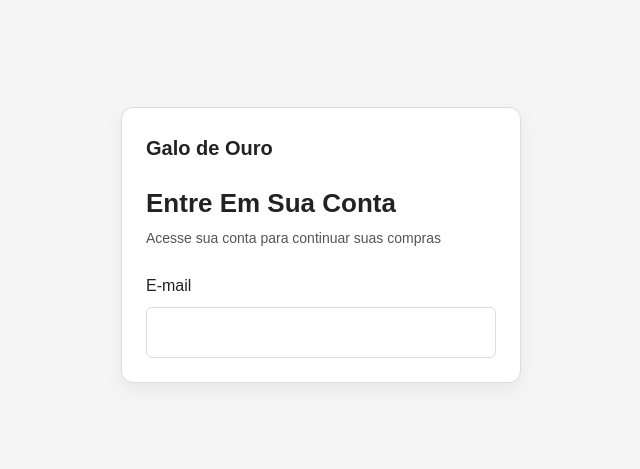
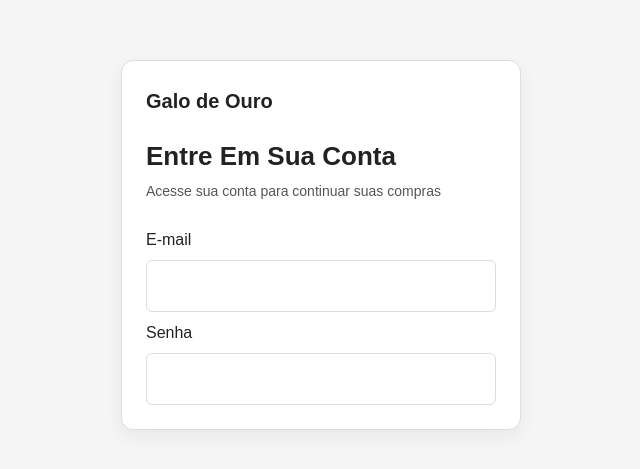
Before and after one commit to MarioALves2002/GaloDeOuro, a plain HTML site: page galo-de-ouro/login.html in a window 1280 px wide. Shown: the part 155-624 px from the top of the page, without its empty margins (319-959 px from the left). Drawn offline with Linux system fonts and the light colour scheme.

Commit message:
feat: adiciona campo senha

```diff
--- a/galo-de-ouro/login.html
+++ b/galo-de-ouro/login.html
@@ -29,6 +29,12 @@
         name="email"
         autocomplete="username"
         required>
+        <label for="login-password">Senha</label>
+        <input type="password"
+        id="login-password"
+        name="password"
+        autocomplete="current-password"
+        required>
     </form>
     </main>
 </body>
```
